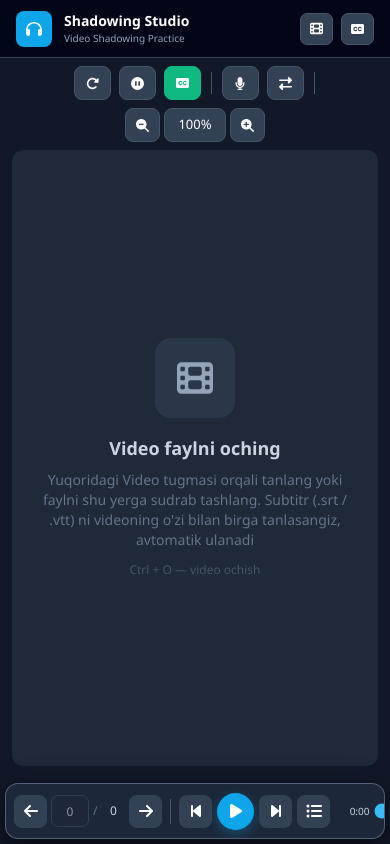
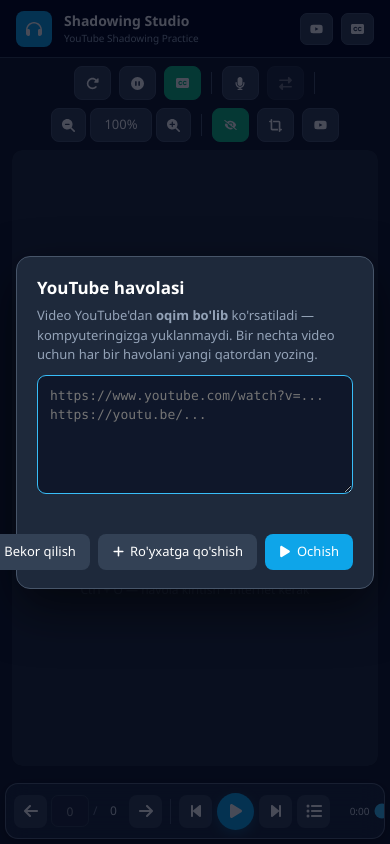
Before and after one commit to quranuzbektarjimalari/shadowing-studio, an Electron app: page app/index.html in a window 390 px wide. Both pictures are taken after a click on the button 316 px from the left and 28 px from the top of the page. Drawn offline with Linux system fonts and the light colour scheme; no server answers.

Commit message:
Add files via upload

```diff
--- a/app/index.html
+++ b/app/index.html
@@ -2,7 +2,8 @@
 <html lang="uz">
 <head>
   <meta charset="UTF-8" />
-  <meta http-equiv="Content-Security-Policy" content="default-src 'self'; script-src 'self'; style-src 'self' 'unsafe-inline'; img-src 'self' data: blob:; media-src 'self' blob:; connect-src 'self' blob: data:; font-src 'self' data:; object-src 'none'; base-uri 'self'" />
+  <meta http-equiv="Content-Security-Policy" content="default-src 'self'; script-src 'self' https://www.youtube.com; style-src 'self' 'unsafe-inline'; img-src 'self' data: blob:; media-src 'self' blob:; frame-src https://www.youtube-nocookie.com https://www.youtube.com; connect-src 'self' blob: data: https://www.youtube.com; font-src 'self' data:; object-src 'none'; base-uri 'self'" />
+  <meta name="referrer" content="strict-origin-when-cross-origin" />
   <meta name="viewport" content="width=device-width, initial-scale=1.0" />
   <title>Shadowing Studio</title>
 
@@ -37,7 +38,7 @@
         </h1>
 
         <p class="text-[10px] md:text-xs text-slate-400">
-          Video Shadowing Practice
+          YouTube Shadowing Practice
         </p>
       </div>
 
@@ -45,23 +46,14 @@
 
     <div class="flex items-center gap-2">
 
-      <!-- VIDEO INPUT (video + ixtiyoriy subtitr birga tanlanishi mumkin) -->
-      <input
-        id="videoInput"
-        type="file"
-        multiple
-        accept="video/*,.mp4,.m4v,.mov,.webm,.mkv,.avi,.ogv,.mpg,.mpeg,.wmv,.3gp,.srt,.vtt"
-        class="hidden"
-      />
-
       <button
         id="openVideoBtn"
         class="hdr-btn"
-        title="Video ochish (Ctrl+O). Bir nechta video, hamda .srt / .vtt subtitrni birga tanlash mumkin"
+        title="YouTube havolasi bilan video ochish (Ctrl+O). Havolani istalgan joyda Ctrl+V bilan joylashtirish ham mumkin"
         type="button"
       >
-        <i class="fa-solid fa-film"></i>
-        <span class="hidden sm:inline">Video</span>
+        <i class="fa-solid fa-youtube"></i>
+        <span class="hidden sm:inline">YouTube</span>
       </button>
 
       <!-- SUBTITLE INPUT -->
@@ -75,7 +67,7 @@
       <button
         id="openSubBtn"
         class="hdr-btn"
-        title="Joriy video uchun subtitr (.srt / .vtt) yuklash"
+        title="Joriy video uchun subtitr fayli (.srt / .vtt) yuklash — gaplar bo'yicha navigatsiya va takrorlash uchun"
         type="button"
       >
         <i class="fa-solid fa-closed-captioning"></i>
@@ -181,17 +173,59 @@
 
         </div>
 
+        <span class="tool-sep"></span>
+
+        <button
+          id="cleanBtn"
+          class="tool-btn active"
+          title="Toza ko'rinish: YouTube sarlavhasi, tugmalari, soyalari va markaziy Play belgisini yashiradi (G)"
+          type="button"
+        >
+          <i class="fa-solid fa-eye-slash"></i>
+          <span>Toza ko'rinish</span>
+        </button>
+
+        <button
+          id="aspectBtn"
+          class="tool-btn"
+          title="Video shakli — toza ko'rinish kadrni to'g'ri qirqishi uchun (A): Avto → 16:9 → 4:3 → 21:9 → 1:1 → 9:16"
+          type="button"
+        >
+          <i class="fa-solid fa-crop-simple"></i>
+          <span id="aspectLabel">Avto</span>
+        </button>
+
+        <button
+          id="ccBtn"
+          class="tool-btn"
+          title="YouTube'ning o'z subtitrini yoqish / o'chirish; yoqiqligida qayta bosilsa — keyingi til (U)"
+          type="button"
+        >
+          <i class="fa-solid fa-youtube"></i>
+          <span>YouTube CC</span>
+        </button>
+
       </div>
 
       <!-- VIDEO -->
 
       <div id="videoFrame">
 
-        <video
-          id="video"
-          preload="metadata"
-          playsinline
-        ></video>
+        <!-- YouTube pleyeri (video oqim bo'lib keladi, yuklanmaydi).
+             ytZoom — zoom/siljitish; ytMask — "toza ko'rinish"da pleyerning yuqori/pastki qatlamlarini kesadi -->
+        <div id="ytZoom">
+          <div id="ytMask">
+            <div id="ytHost"></div>
+
+            <!-- Pauzada YouTube'ning markaziy tugmasini yopadi -->
+            <div id="pauseBadge" aria-hidden="true">
+              <i class="fa-solid fa-play"></i>
+            </div>
+          </div>
+        </div>
+
+        <!-- Shaffof qatlam: bosish, sudrab siljitish va zoom uchun (klaviatura fokusi sahifada qoladi) -->
+        <div id="videoShield"></div>
 
         <div id="subtitleOverlay" aria-live="off">
           <span id="subtitleText"></span>
@@ -222,16 +256,17 @@
             </div>
 
             <h2 class="text-lg font-semibold text-slate-300">
-              Video faylni oching
+              YouTube havolasini kiriting
             </h2>
 
             <p class="text-sm text-slate-500 mt-2">
-              Yuqoridagi Video tugmasi orqali tanlang yoki faylni shu yerga sudrab tashlang.
-              Subtitr (.srt / .vtt) ni videoning o'zi bilan birga tanlasangiz, avtomatik ulanadi
+              Yuqoridagi YouTube tugmasini bosing yoki havolani Ctrl + V bilan joylashtiring.
+              Video YouTube'dan oqim bo'lib ko'rsatiladi va kompyuteringizga yuklanmaydi.
+              Gaplar bo'yicha takrorlash uchun subtitr faylini (.srt / .vtt) alohida yuklang.
             </p>
 
             <p class="text-xs text-slate-600 mt-3">
-              Ctrl + O — video ochish
+              Ctrl + O — havola kiritish · Internet kerak
             </p>
 
           </div>
@@ -452,7 +487,7 @@
       <div class="pane-tools">
         <span id="videosTitle" class="pane-title">Videolar</span>
 
-        <button id="addVideoBtn" class="pl-btn" type="button" title="Ro'yxatga video qo'shish">
+        <button id="addVideoBtn" class="pl-btn" type="button" title="Ro'yxatga YouTube havolasi qo'shish">
           <i class="fa-solid fa-plus"></i>
           <span>Qo'shish</span>
         </button>
@@ -549,11 +584,63 @@
 
   </div>
 
-  <!-- Fayl sudrab tashlanganda ko'rinadi -->
+  <!-- =======================================================
+       YOUTUBE HAVOLASI OYNASI
+  ======================================================== -->
+
+  <div
+    id="urlDialog"
+    class="hidden"
+    role="dialog"
+    aria-modal="true"
+    aria-labelledby="urlDialogTitle"
+  >
+
+    <div class="dialog-box">
+
+      <h2 id="urlDialogTitle" class="dialog-title">YouTube havolasi</h2>
+
+      <p class="dialog-note">
+        Video YouTube'dan <b>oqim bo'lib</b> ko'rsatiladi — kompyuteringizga yuklanmaydi.
+        Bir nechta video uchun har bir havolani yangi qatordan yozing.
+      </p>
+
+      <textarea
+        id="urlText"
+        class="dialog-input"
+        rows="5"
+        spellcheck="false"
+        autocomplete="off"
+        placeholder="https://www.youtube.com/watch?v=...&#10;https://youtu.be/..."
+      ></textarea>
+
+      <p id="urlHint" class="dialog-hint"></p>
+
+      <div class="dialog-actions">
+
+        <button id="urlCancelBtn" class="pl-btn" type="button">Bekor qilish</button>
+
+        <button id="urlAddBtn" class="pl-btn" type="button" title="Mavjud ro'yxatga qo'shadi, joriy video davom etadi">
+          <i class="fa-solid fa-plus"></i>
+          <span>Ro'yxatga qo'shish</span>
+        </button>
+
+        <button id="urlOpenBtn" class="pl-btn on" type="button" title="Ro'yxatni yangilaydi va birinchi videoni ochadi (Ctrl+Enter)">
+          <i class="fa-solid fa-play"></i>
+          <span>Ochish</span>
+        </button>
+
+      </div>
+
+    </div>
+
+  </div>
+
+  <!-- Fayl / havola sudrab tashlanganda ko'rinadi -->
   <div id="dropOverlay" aria-hidden="true">
     <div class="drop-box">
-      <i class="fa-solid fa-film"></i>
-      <p>Video (va subtitr) faylni shu yerga tashlang</p>
+      <i class="fa-solid fa-youtube"></i>
+      <p>YouTube havolasini yoki subtitr faylini (.srt / .vtt) shu yerga tashlang</p>
     </div>
   </div>
 
@@ -574,23 +661,6 @@
             <div><kbd style="background:#334155; padding:2px 6px; border-radius:4px; border:1px solid #475569;">3</kbd> - B nuqtani qo'yish</div>
             <div><kbd style="background:#334155; padding:2px 6px; border-radius:4px; border:1px solid #475569;">.</kbd> - A nuqtaga / A-B bir marta</div>
             <div><kbd style="background:#334155; padding:2px 6px; border-radius:4px; border:1px solid #475569;">/</kbd> - A-B Loop yoqish / B gacha o'qib to'xtash</div>
-            <div><kbd style="background:#334155; padding:2px 6px; border-radius:4px; border:1px solid #475569;">7</kbd> - Oraliqni o'chirish</div>
-            <div><kbd style="background:#334155; padding:2px 6px; border-radius:4px; border:1px solid #475569;">Y / y</kbd> - Yordam oynasi</div>
-        </div>
-    </div>
-</div>
-
-<!-- Klaviatura yordam oynasi (Modal) -->
-<div id="shortcutModal" class="modal" onclick="toggleModal()" style="display:none; position:fixed; top:0; left:0; width:100%; height:100%; background:rgba(0,0,0,0.7); backdrop-filter:blur(4px); z-index:2000; justify-content:center; align-items:center;">
-    <div class="modal-content" onclick="event.stopPropagation()" style="background:#1e293b; border:1px solid rgba(255,255,255,0.1); padding:20px 25px; border-radius:14px; max-width:420px; width:90%; text-align:left; color:white; box-shadow:0 20px 40px rgba(0,0,0,0.8);">
-        <h3 style="margin-top:0; color:#38bdf8; font-size:16px; border-bottom:1px solid #334155; padding-bottom:8px;">Klaviatura qisqartmalari</h3>
-        <div class="shortcut-grid" style="display:grid; grid-template-columns:1fr 1fr; gap:8px; font-size:13px; margin-top:12px;">
-            <div><kbd style="background:#334155; padding:2px 6px; border-radius:4px; border:1px solid #475569;">Space / 5</kbd> - Play / Pause</div>
-            <div><kbd style="background:#334155; padding:2px 6px; border-radius:4px; border:1px solid #475569;">1</kbd> - A nuqtani qo'yish</div>
-            <div><kbd style="background:#334155; padding:2px 6px; border-radius:4px; border:1px solid #475569;">0</kbd> - Boshiga qaytarish (0s)</div>
-            <div><kbd style="background:#334155; padding:2px 6px; border-radius:4px; border:1px solid #475569;">3</kbd> - B nuqtani qo'yish</div>
-            <div><kbd style="background:#334155; padding:2px 6px; border-radius:4px; border:1px solid #475569;">.</kbd> - A nuqtaga / A-B bir marta</div>
-            <div><kbd style="background:#334155; padding:2px 6px; border-radius:4px; border:1px solid #475569;">/</kbd> - A-B Loop yoqish / B gacha o'qib to'xtash</div>
             <div><kbd style="background:#334155; padding:2px 6px; border-radius:4px; border:1px solid #475569;">7</kbd> - Oraliqni tozalash</div>
             <div><kbd style="background:#334155; padding:2px 6px; border-radius:4px; border:1px solid #475569;">Y / y</kbd> - Yordam oynasi</div>
         </div>
```
